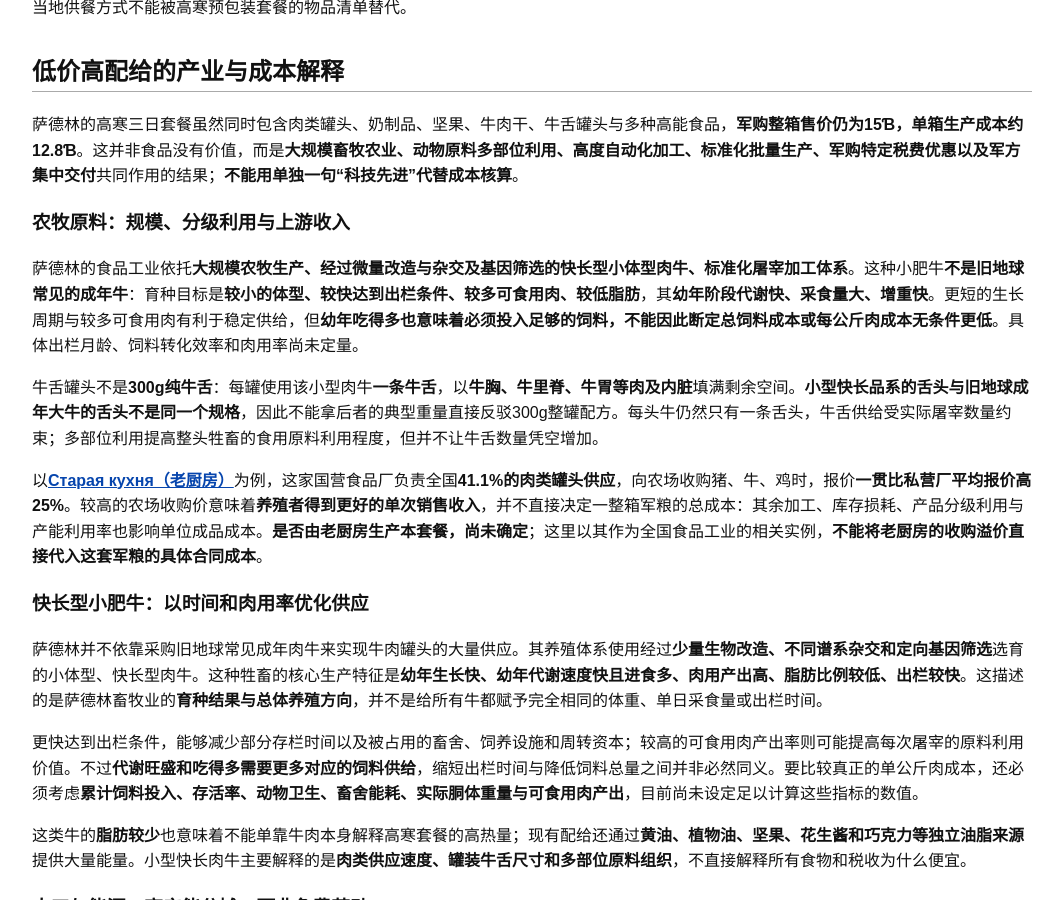
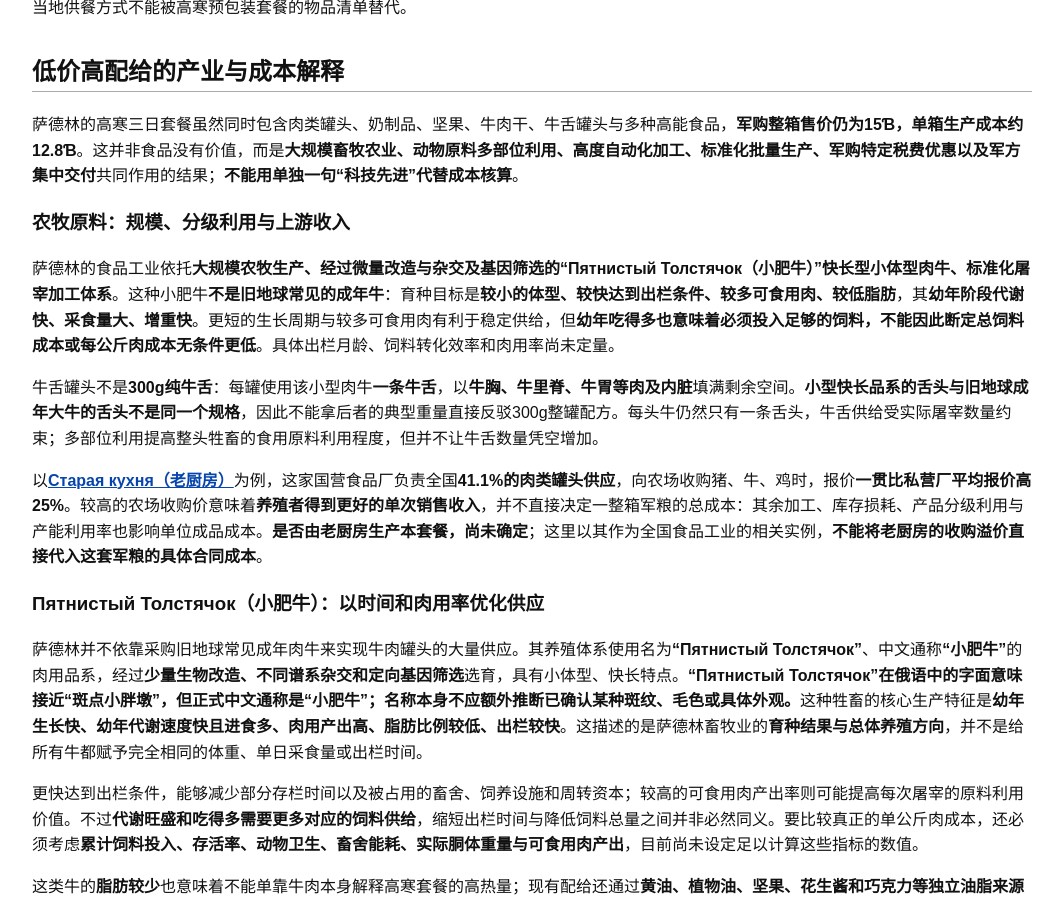
Before and after one commit to xdd44894-hub/orbina-encyclopedia, a Jekyll site: the page built from _articles/article-406.md, in a window 1280 px wide and 900 px high, scrolled down 4437 px. Shown: the whole window, without its empty margins (108-1170 px from the left). Built offline with Jekyll 4.4.1, drawn with Linux system fonts in a browser that asks for light colours; some of the changed text lies outside the part shown.

Commit message:
正式命名萨德林快长型肉牛为Пятнистый Толстячок（小肥牛），同步牛舌罐头原料和经济说明

```diff
--- a/_articles/article-406.md
+++ b/_articles/article-406.md
@@ -68,7 +68,7 @@ ai_search: true
 
 **计数提示：** 浓缩果浆饼干共**3包、9块、300g**；巧克力升级为**2包100g、共200g**；午餐肉泥为**2罐125g、共250g**；咖啡3包合计27g，糖3包合计30g。两包速食面一牛肉味、一黑虎虾味，**合计约800kcal，暂未规定具体克数**。
 
-**牛舌罐头的配方释义：** 300g是**整罐食品的净含量**，**不是300g纯牛舌肉**。每罐使用**一条来自萨德林快长型小体型肉牛的牛舌**，其余空间放入**牛胸肉、牛里脊、牛胃等部位**，按**混合牛肉及内脏罐头**核算原料成本，不能按300g纯牛舌计算。**这种牛并非旧地球常见的成年大肉牛**，而是经**微量改造、杂交及长期基因筛选**培育的快长型小肥牛，幼年期代谢旺盛、采食量大、成长快，且**脂肪较少、肉用产出较多、较早达到出栏条件**。因此不能拿旧地球常见成年牛的舌头重量直接判定该罐头不可能装下一条舌头。**该品系的准确成年体重、出栏月龄、单条牛舌净重、屠宰率尚未确定**，但既定的300g整罐净重和“一罐一条牛舌＋其他部位填充”不变。
+**牛舌罐头的配方释义：** 300g是**整罐食品的净含量**，**不是300g纯牛舌肉**。每罐使用**一条来自萨德林“Пятнистый Толстячок（小肥牛）”品系的牛舌**，其余空间放入**牛胸肉、牛里脊、牛胃等部位**，按**混合牛肉及内脏罐头**核算原料成本，不能按300g纯牛舌计算。**这种牛并非旧地球常见的成年大肉牛**，而是经**微量改造、杂交及长期基因筛选**培育的快长型**“Пятнистый Толстячок（小肥牛）”**，幼年期代谢旺盛、采食量大、成长快，且**脂肪较少、肉用产出较多、较早达到出栏条件**。因此不能拿旧地球常见成年牛的舌头重量直接判定该罐头不可能装下一条舌头。**该品系的准确成年体重、出栏月龄、单条牛舌净重、屠宰率尚未确定**，但既定的300g整罐净重和“一罐一条牛舌＋其他部位填充”不变。
 
 ## 食品重量与能量统计口径
 
@@ -132,15 +132,15 @@ ai_search: true
 
 ### 农牧原料：规模、分级利用与上游收入
 
-萨德林的食品工业依托**大规模农牧生产、经过微量改造与杂交及基因筛选的快长型小体型肉牛、标准化屠宰加工体系**。这种小肥牛**不是旧地球常见的成年牛**：育种目标是**较小的体型、较快达到出栏条件、较多可食用肉、较低脂肪**，其**幼年阶段代谢快、采食量大、增重快**。更短的生长周期与较多可食用肉有利于稳定供给，但**幼年吃得多也意味着必须投入足够的饲料，不能因此断定总饲料成本或每公斤肉成本无条件更低**。具体出栏月龄、饲料转化效率和肉用率尚未定量。
+萨德林的食品工业依托**大规模农牧生产、经过微量改造与杂交及基因筛选的“Пятнистый Толстячок（小肥牛）”快长型小体型肉牛、标准化屠宰加工体系**。这种小肥牛**不是旧地球常见的成年牛**：育种目标是**较小的体型、较快达到出栏条件、较多可食用肉、较低脂肪**，其**幼年阶段代谢快、采食量大、增重快**。更短的生长周期与较多可食用肉有利于稳定供给，但**幼年吃得多也意味着必须投入足够的饲料，不能因此断定总饲料成本或每公斤肉成本无条件更低**。具体出栏月龄、饲料转化效率和肉用率尚未定量。
 
 牛舌罐头不是**300g纯牛舌**：每罐使用该小型肉牛**一条牛舌**，以**牛胸、牛里脊、牛胃等肉及内脏**填满剩余空间。**小型快长品系的舌头与旧地球成年大牛的舌头不是同一个规格**，因此不能拿后者的典型重量直接反驳300g整罐配方。每头牛仍然只有一条舌头，牛舌供给受实际屠宰数量约束；多部位利用提高整头牲畜的食用原料利用程度，但并不让牛舌数量凭空增加。
 
 以[**Старая кухня（老厨房）**]({{ '/articles/article-408/' | relative_url }})为例，这家国营食品厂负责全国**41.1%的肉类罐头供应**，向农场收购猪、牛、鸡时，报价**一贯比私营厂平均报价高25%**。较高的农场收购价意味着**养殖者得到更好的单次销售收入**，并不直接决定一整箱军粮的总成本：其余加工、库存损耗、产品分级利用与产能利用率也影响单位成品成本。**是否由老厨房生产本套餐，尚未确定**；这里以其作为全国食品工业的相关实例，**不能将老厨房的收购溢价直接代入这套军粮的具体合同成本**。
 
-### 快长型小肥牛：以时间和肉用率优化供应
+### Пятнистый Толстячок（小肥牛）：以时间和肉用率优化供应
 
-萨德林并不依靠采购旧地球常见成年肉牛来实现牛肉罐头的大量供应。其养殖体系使用经过**少量生物改造、不同谱系杂交和定向基因筛选**选育的小体型、快长型肉牛。这种牲畜的核心生产特征是**幼年生长快、幼年代谢速度快且进食多、肉用产出高、脂肪比例较低、出栏较快**。这描述的是萨德林畜牧业的**育种结果与总体养殖方向**，并不是给所有牛都赋予完全相同的体重、单日采食量或出栏时间。
+萨德林并不依靠采购旧地球常见成年肉牛来实现牛肉罐头的大量供应。其养殖体系使用名为**“Пятнистый Толстячок”**、中文通称**“小肥牛”**的肉用品系，经过**少量生物改造、不同谱系杂交和定向基因筛选**选育，具有小体型、快长特点。**“Пятнистый Толстячок”在俄语中的字面意味接近“斑点小胖墩”，但正式中文通称是“小肥牛”；名称本身不应额外推断已确认某种斑纹、毛色或具体外观。**这种牲畜的核心生产特征是**幼年生长快、幼年代谢速度快且进食多、肉用产出高、脂肪比例较低、出栏较快**。这描述的是萨德林畜牧业的**育种结果与总体养殖方向**，并不是给所有牛都赋予完全相同的体重、单日采食量或出栏时间。
 
 更快达到出栏条件，能够减少部分存栏时间以及被占用的畜舍、饲养设施和周转资本；较高的可食用肉产出率则可能提高每次屠宰的原料利用价值。不过**代谢旺盛和吃得多需要更多对应的饲料供给**，缩短出栏时间与降低饲料总量之间并非必然同义。要比较真正的单公斤肉成本，还必须考虑**累计饲料投入、存活率、动物卫生、畜舍能耗、实际胴体重量与可食用肉产出**，目前尚未设定足以计算这些指标的数值。
 
@@ -177,7 +177,7 @@ ai_search: true
 | 厂内仓储及出厂前物流 | **0.35Ɓ** |
 | **合计** | **12.80Ɓ** |
 
-在该估算模型中，**食品及饮品原料共9.30Ɓ（约72.7%）**，其余3.50Ɓ覆盖加工、设备、人工、包装及厂内物流。**快长型小体型肉牛与多部位混合罐头有助于解释可供应规模**，但不是原料免费；牛里脊、饲料、畜牧维护和加工成本仍然真实存在。**4.10Ɓ的畜禽原料分项只是已纳入高采食量与短出栏周期等因素的核算模型参考，不是已测定的单头牲畜养殖成本**。
+在该估算模型中，**食品及饮品原料共9.30Ɓ（约72.7%）**，其余3.50Ɓ覆盖加工、设备、人工、包装及厂内物流。**“Пятнистый Толстячок（小肥牛）”快长型肉牛与多部位混合罐头有助于解释可供应规模**，但不是原料免费；牛里脊、饲料、畜牧维护和加工成本仍然真实存在。**4.10Ɓ的畜禽原料分项只是已纳入高采食量与短出栏周期等因素的核算模型参考，不是已测定的单头牲畜养殖成本**。
 
 ### 生产商如何在军购15Ɓ时获利
 
```
